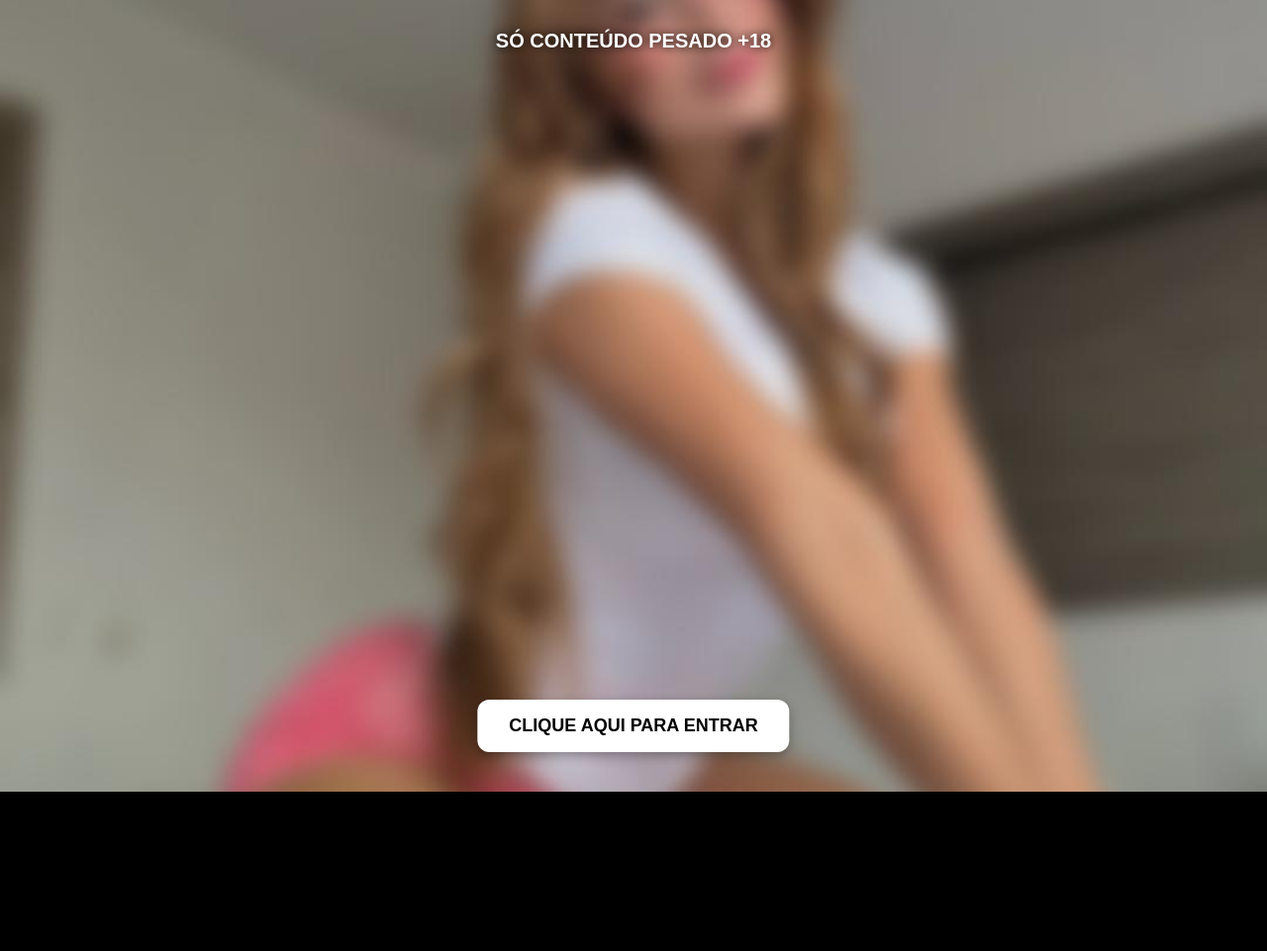
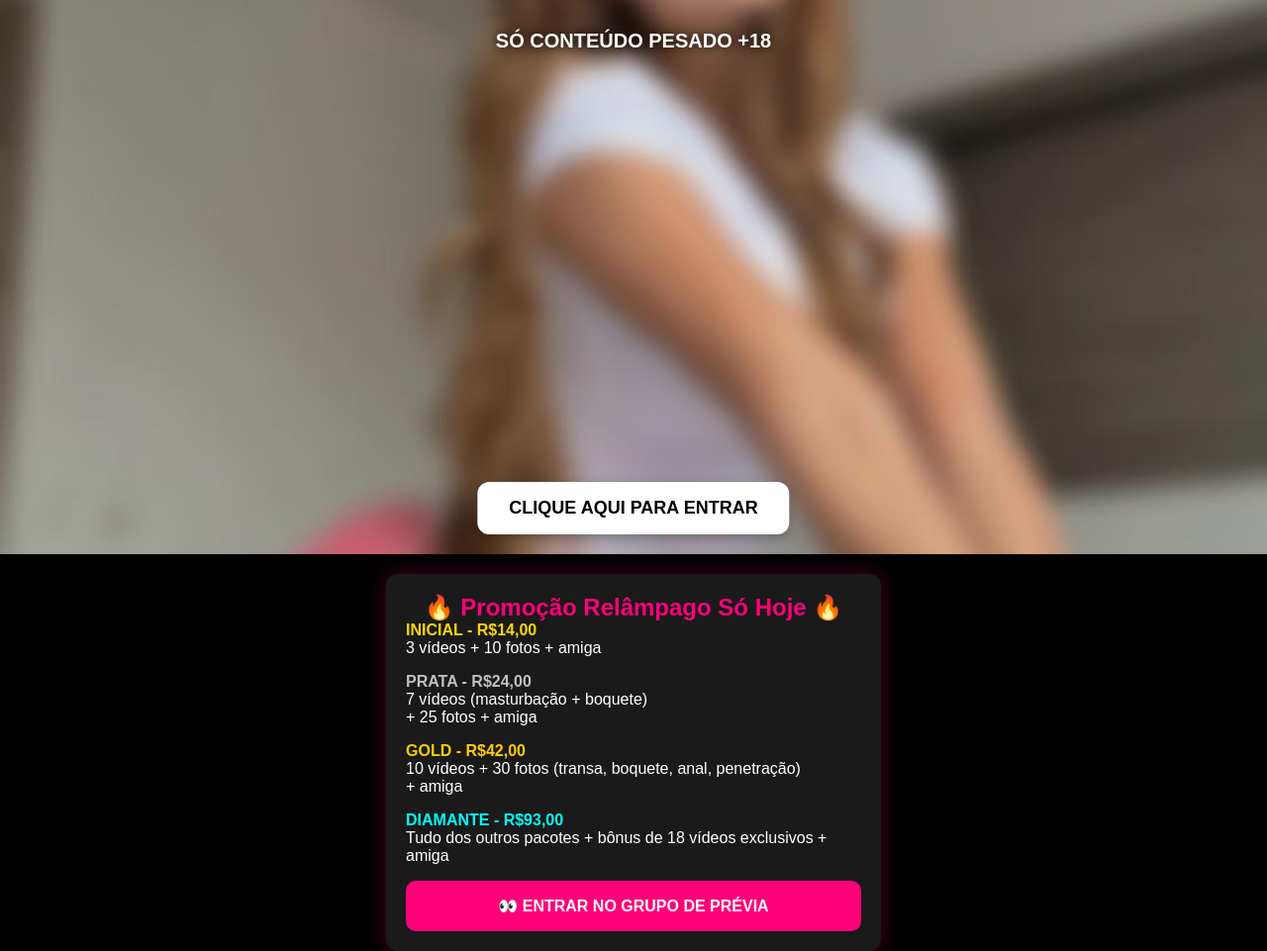
Before and after one commit to hotzao951/Group-previw, a plain HTML site: page index.html in a window 1280 px wide. Shown: the whole page at 99% size. Before the commit the page ends 800 px from the top, so only its background shows below. Drawn offline with nearby package versions, Linux system fonts and the light colour scheme.

Commit message:
Update index.html

```diff
--- a/index.html
+++ b/index.html
@@ -36,7 +36,7 @@
     }
 
     .swiper {
-      height: 100vh;
+      height: 70vh;
       width: 100%;
     }
 
@@ -50,7 +50,7 @@
 
     .swiper-slide img {
       width: 100%;
-      height: 100vh;
+      height: 70vh;
       object-fit: cover;
     }
 
@@ -68,7 +68,7 @@
 
     .cta-button {
       position: absolute;
-      bottom: 40px;
+      bottom: 20px;
       left: 50%;
       transform: translateX(-50%);
       background-color: white;
@@ -82,15 +82,42 @@
       box-shadow: 0 4px 12px rgba(0, 0, 0, 0.3);
     }
 
-    @media (max-width: 768px) {
-      .slide-text {
-        font-size: 16px;
-      }
+    .price-table {
+      background-color: #1a1a1a;
+      padding: 20px;
+      border-radius: 12px;
+      max-width: 500px;
+      margin: 20px auto;
+      color: white;
+      font-family: Arial, sans-serif;
+      box-shadow: 0 0 20px rgba(255, 0, 120, 0.3);
+    }
 
-      .cta-button {
-        padding: 14px 24px;
-        font-size: 16px;
-      }
+    .price-table h2 {
+      text-align: center;
+      color: #ff0078;
+    }
+
+    .price-table ul {
+      list-style: none;
+      padding: 0;
+    }
+
+    .price-table li {
+      margin-bottom: 16px;
+    }
+
+    .price-table a {
+      display: block;
+      background-color: #ff0078;
+      color: white;
+      text-align: center;
+      padding: 16px;
+      font-weight: bold;
+      font-size: 16px;
+      border-radius: 10px;
+      text-decoration: none;
+      margin-top: 10px;
     }
   </style>
 </head>
@@ -116,7 +143,17 @@
     </div>
   </div>
 
-  <!-- Swiper JS -->
+  <div class="price-table">
+    <h2>🔥 Promoção Relâmpago Só Hoje 🔥</h2>
+    <ul>
+      <li><strong style="color: #ffd700;">INICIAL - R$14,00</strong><br/>3 vídeos + 10 fotos + amiga</li>
+      <li><strong style="color: #c0c0c0;">PRATA - R$24,00</strong><br/>7 vídeos (masturbação + boquete)<br/>+ 25 fotos + amiga</li>
+      <li><strong style="color: #ffcc00;">GOLD - R$42,00</strong><br/>10 vídeos + 30 fotos (transa, boquete, anal, penetração)<br/>+ amiga</li>
+      <li><strong style="color: #00ffff;">DIAMANTE - R$93,00</strong><br/>Tudo dos outros pacotes + bônus de 18 vídeos exclusivos + amiga</li>
+    </ul>
+    <a href="https://t.me/+XZEowQzUD6YyNTAx" target="_blank">👀 ENTRAR NO GRUPO DE PRÉVIA</a>
+  </div>
+
   <script src="https://cdn.jsdelivr.net/npm/swiper@10/swiper-bundle.min.js"></script>
   <script>
     const swiper = new Swiper('.swiper', {
```
